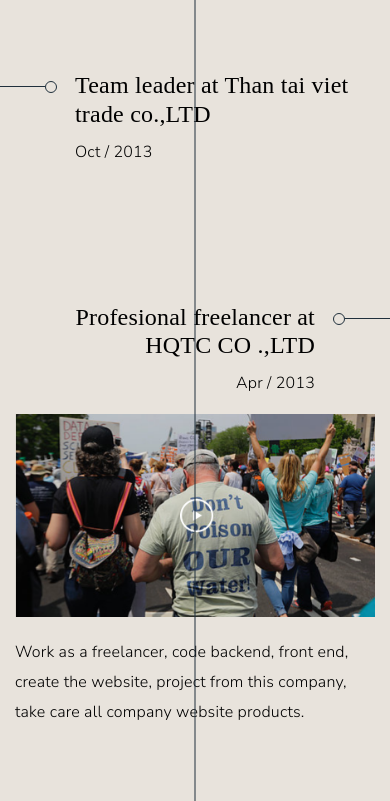
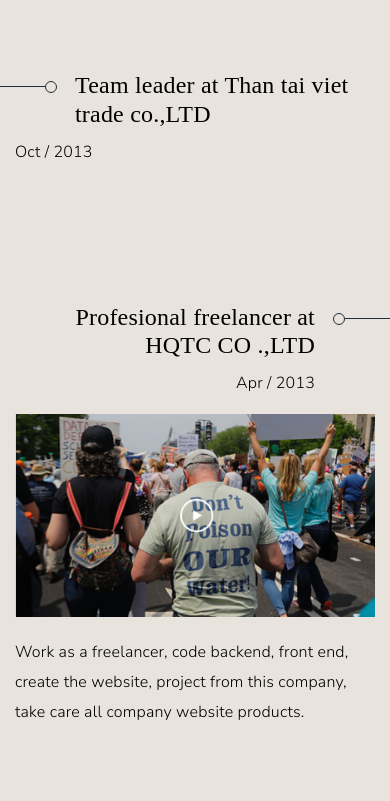
Before and after one commit to binjuhor/bio-landing, a website: page index.html in a window 390 px wide. Shown: the part 1820-2621 px from the top of the page. Drawn offline with nearby package versions, Linux system fonts and the light colour scheme; a web font is replaced by a local one.

Commit message:
v1.0.0 + Hide the center line on mobile. + Combile sass file.

```diff
--- a/style.scss
+++ b/style.scss
@@ -183,6 +183,10 @@ a{
         -webkit-transform: translateX(-50%);
         -moz-transform: translateX(-50%);
         border-left: 1px solid $main-color;
+        display: none;
+        @include media-breakpoint-up('md'){
+            display: block;
+        }
     }
     &::before{
         @extend %round-light;
@@ -277,7 +281,7 @@ a{
             }
         }
         &__subtitle{
-            padding-left: rem(60px);
+            padding-left: rem(6 0px);
         }
     }
 }
```
Also changed, not shown: style.css.
